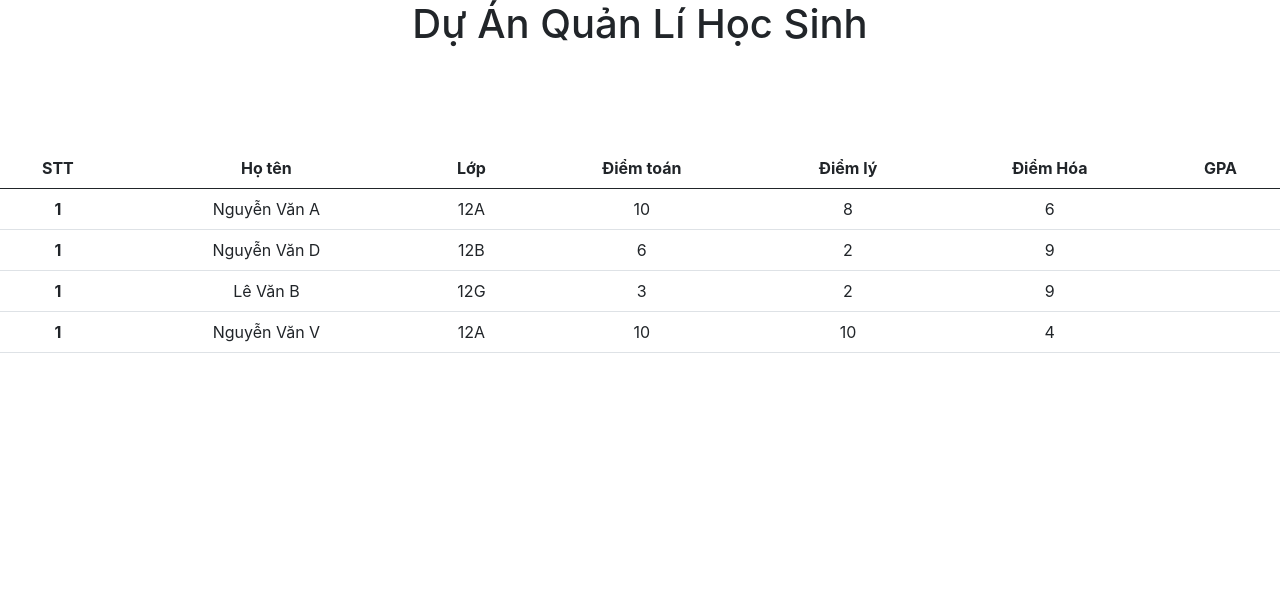
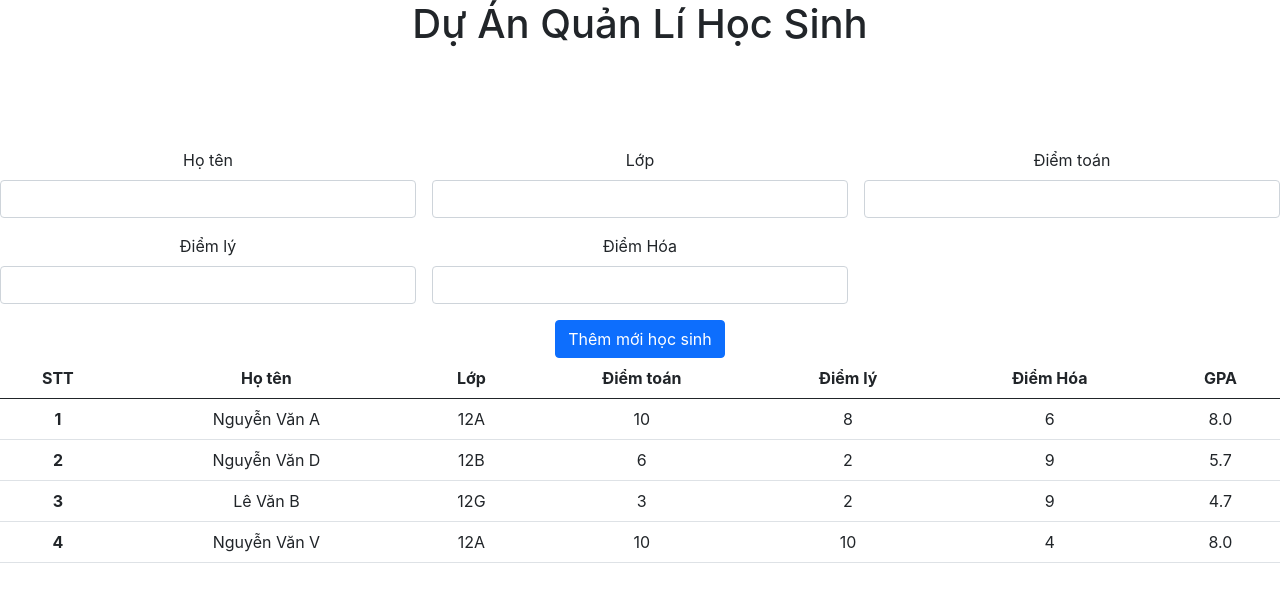
Before and after one commit to duynhannguyen/CIJS-85-HOMEWORK, a React (Create React App) app in the folder studentmanament/: page / in a window 1280 px wide. Shown: the top 602 px of the page. Built offline with nearby package versions, Linux system fonts and the light colour scheme.

Commit message:
update-student-management

```diff
--- a/studentmanament/package.json
+++ b/studentmanament/package.json
@@ -9,6 +9,7 @@
     "react": "^18.2.0",
     "react-dom": "^18.2.0",
     "react-scripts": "5.0.1",
+    "uuid": "^9.0.0",
     "web-vitals": "^2.1.4"
   },
   "scripts": {
--- a/studentmanament/src/App.js
+++ b/studentmanament/src/App.js
@@ -1,8 +1,11 @@
+import { v4 as uuidv4 } from 'uuid'
 import StudentTable from './components/StudentTable';
 import './App.css';
+import { useState } from "react";
 function App() {
   const studentData = [
     {
+      id: uuidv4(),
       studentName: 'Nguyễn Văn A',
       studentClass: '12A',
       math: 10,
@@ -10,6 +13,7 @@ function App() {
       phy:8,
     },
     {
+      id: uuidv4(),
       studentName: 'Nguyễn Văn D',
       studentClass: '12B',
       math: 6,
@@ -17,6 +21,7 @@ function App() {
       phy:2,
     },
     {
+      id: uuidv4(),
       studentName: 'Lê Văn B',
       studentClass: '12G',
       math: 3,
@@ -24,6 +29,7 @@ function App() {
       phy: 2,
     },
     {
+      id: uuidv4(),
       studentName: 'Nguyễn Văn V',
       studentClass: '12A',
       math: 10,
@@ -31,10 +37,15 @@ function App() {
       phy: 10,
     },
   ]
+  const [NewStudenEle , setNewStudent ] = useState(studentData);
+  const newStudentData = (addNewStudent) => {
+    const studentEle = {...addNewStudent, id: uuidv4(),}
+    setNewStudent([...NewStudenEle , studentEle]);
+  }
   return (
     <div className="App">
       <h1> Dự Án Quản Lí Học Sinh </h1>
-      <StudentTable studentData = {studentData} />
+      <StudentTable studentDataEle = {NewStudenEle} newStudentData = {newStudentData} />
     </div>
   );
 }
--- /dev/null
+++ b/studentmanament/src/components/AddNewStudent.js
@@ -0,0 +1,104 @@
+import { useState } from "react";
+import { v4 as uuidv4 } from 'uuid'
+
+const AddNewStudent = (props) => {
+    const {newStudent} = props
+  const defaultValue = {
+    id:"",
+    studentName: "",
+    studentClass: "",
+    math: "",
+    chem: "",
+    phy: "",
+  };
+  const [addNewStudent, setAddNewStudent] = useState(defaultValue);
+  const onChangeHandler = (e) => {
+    const {name, value} = e.target;
+    setAddNewStudent({
+       ...addNewStudent,
+      [name]: value,
+    });
+  };
+  const onSubmitHandler = (e) => {
+    e.preventDefault()
+    newStudent(addNewStudent);
+    setAddNewStudent(defaultValue);
+
+  }
+  return (
+    <form className="row g-3" onSubmit={onSubmitHandler}>
+      <div className="col-md-4">
+        <label htmlFor="validationDefault01" className="form-label">
+          Họ tên
+        </label>
+        <input
+          type="text"
+          className="form-control"
+          id="studentName"
+          name="studentName"
+          value={addNewStudent.studentName}
+          onChange={onChangeHandler}
+        />
+      </div>
+      <div className="col-md-4">
+        <label htmlFor="validationDefault02" className="form-label">
+          Lớp
+        </label>
+        <input
+          type="text"
+          className="form-control"
+          id="studentClass"
+          name="studentClass"
+          value={addNewStudent.studentClass}
+          onChange={onChangeHandler}
+        />
+      </div>
+      <div className="col-md-4">
+        <label htmlFor="validationDefault02" className="form-label">
+          Điểm toán
+        </label>
+        <input
+          type="number"
+          className="form-control"
+          id="math"
+          name="math"
+          value={addNewStudent.math}
+          onChange={onChangeHandler}
+        />
+      </div>
+      <div className="col-md-4">
+        <label htmlFor="validationDefault02" className="form-label">
+          Điểm lý
+        </label>
+        <input
+          type="number"
+          className="form-control"
+          id="phy"
+          name="phy"
+          value={addNewStudent.phy}
+          onChange={onChangeHandler}
+        />
+      </div>
+      <div className="col-md-4">
+        <label htmlFor="validationDefault02" className="form-label">
+          Điểm Hóa
+        </label>
+        <input
+          type="number"
+          className="form-control"
+          id="chem"
+          name="chem"
+          value={addNewStudent.chem}
+          onChange={onChangeHandler}
+        />
+      </div>
+
+      <div className="col-12">
+        <button className="btn btn-primary" type="submit">
+          Thêm mới học sinh
+        </button>
+      </div>
+    </form>
+  );
+};
+export default AddNewStudent;
--- a/studentmanament/src/components/StudentRow.js
+++ b/studentmanament/src/components/StudentRow.js
@@ -1,14 +1,16 @@
 const StudentRow  = (props) => {
-  const {studentName, studentClass, math, chem, phy} = props
+  const {studentName, studentClass, math, chem, phy, index} = props
+  const gpa = ((+math + +phy + +chem)/3).toFixed(1);
+  const order = index +1 ;
     return(
     <tr>
-      <th scope="row">1</th>
+      <th scope="row">{order}</th>
       <td>{studentName}</td>
       <td>{studentClass}</td>
       <td>{math}</td>
       <td>{phy}</td>
       <td>{chem}</td>
-      <td></td>
+      <td>{gpa}</td>
     </tr>
     )
 }
--- a/studentmanament/src/components/StudentTable.js
+++ b/studentmanament/src/components/StudentTable.js
@@ -1,10 +1,11 @@
 import StudentRow from "./StudentRow"
+import AddNewStudent from "./AddNewStudent"
 const StudentTable = (props) => {
-    const {studentData=[] } = props
-    console.log(studentData);
-    const studentList = studentData &&studentData.map((student) => <StudentRow {...student}/>)
+    const {studentDataEle=[] , newStudentData } = props
+    const studentList = studentDataEle &&studentDataEle.map((student , index) => <StudentRow {...student} index={index} />)
     return (
         <div className = "student-table">
+          <AddNewStudent newStudent = {newStudentData} />
              <table className="table">
   <thead>
     <tr>
```
Also changed, not shown: studentmanament/src/App.css (line endings or trailing spaces), 1 other file (tests, documents, lock files or other folders).
